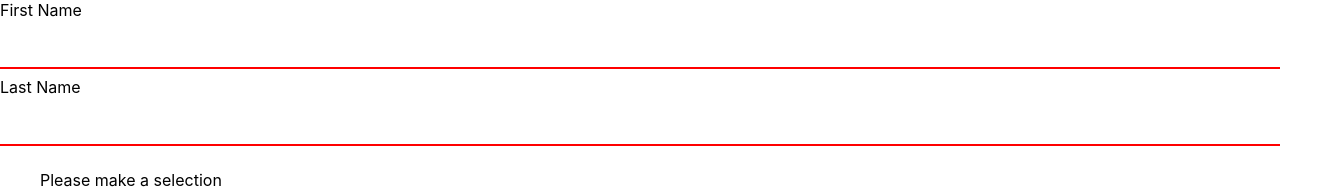
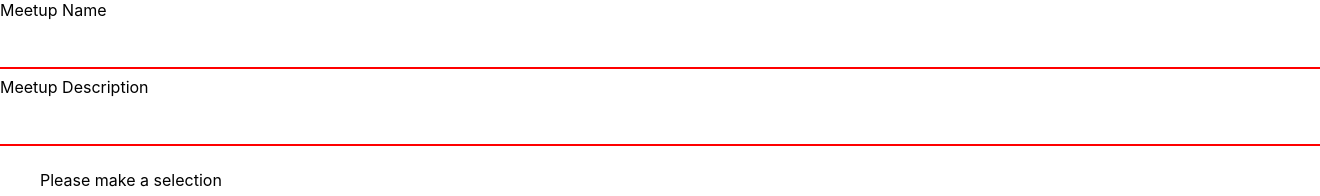
Before and after one commit to NicholasLin718/Party-Planner, a React (Create React App) app in the folder frontend/: page /range in a window 1280 px wide. Shown: the top 196 px of the page, 1320 px wide, since content can reach past the window. Built offline with nearby package versions, Linux system fonts and the light colour scheme.

Commit message:
cleaned up code

```diff
--- a/frontend/src/HomePage/src/HomePage.jsx
+++ b/frontend/src/HomePage/src/HomePage.jsx
@@ -31,7 +31,7 @@ function HomePage() {
                 <NavBar />
                 <Login />
                 <LoginButton />
-                <div class='animationBottom'>
+                <div className='animationBottom'>
                     <AnimationLady />
                 </div>
             </ThemeProvider>
--- a/frontend/src/HomePage/src/HomePageComponents/Login.js
+++ b/frontend/src/HomePage/src/HomePageComponents/Login.js
@@ -15,17 +15,14 @@ const styles = makeStyles({
         fontWeight: '350',
         fontSize: '2.5em',
         paddingTop: '6rem',
-        flexGrow: 1,
-        ['@media (max-width:780px)']: {
-            paddingBottom: '1rem'
-        }
+        flexGrow: 1
     }
 });
 function Login() {
-    const classes = styles();
+    const loginStyle = styles();
     return (
-        <Toolbar position='center' className={classes.bar}>
-            <Typography variant='h4' className={classes.text}>
+        <Toolbar position='center' className={loginStyle.bar}>
+            <Typography variant='h4' className={loginStyle.text}>
                 Schedule meetings for everyone without the hassle.
             </Typography>
         </Toolbar>
--- a/frontend/src/HomePage/src/HomePageComponents/LoginButton.js
+++ b/frontend/src/HomePage/src/HomePageComponents/LoginButton.js
@@ -13,20 +13,19 @@ const styles = makeStyles({
 });
 
 function Login() {
-    const classes = styles();
+    const loginStyle = styles();
     const [title, setTitle] = useState('');
 
     return (
-        <Toolbar className={classes.textField}>
-            <form class='loginStyle'>
+        <Toolbar className={loginStyle.textField}>
+            <form className='loginStyle'>
                 <input
-                    class='loginButton'
+                    className='loginButton'
                     type='textarea'
-                    defaultValue={''}
                     placeholder='Enter Username'
                     value={title}
                     onChange={(e) => setTitle(e.target.value)}></input>
-                <input type='submit' class='loginSubmit'></input>
+                <input type='submit' className='loginSubmit'></input>
             </form>
         </Toolbar>
     );
--- a/frontend/src/components/TimeRange/TimeRange.jsx
+++ b/frontend/src/components/TimeRange/TimeRange.jsx
@@ -98,14 +98,10 @@ const TimeRange = forwardRef((props, ref) => {
     return (
         <div className='App'>
             <form>
-                <label> First Name</label>
-                <input type='text' id='fname' onChange={onTitleFieldChanged} />
-                <label>Last Name</label>
-                <input
-                    type='text'
-                    id='lname'
-                    onChange={onDescriptionFieldChanged}
-                />
+                <label> Meetup Name</label>
+                <input type='text' onChange={onTitleFieldChanged} />
+                <label>Meetup Description</label>
+                <input type='text' onChange={onDescriptionFieldChanged} />
             </form>
             <blockquote>Please make a selection</blockquote>
             <div className='select-wrapper'>
--- a/frontend/src/components/TimeRange/styles.css
+++ b/frontend/src/components/TimeRange/styles.css
@@ -14,7 +14,14 @@ input[type='text'] {
     width: 100%;
     padding: 12px 20px;
     margin: 8px 0;
-    box-sizing: border-box;
     border: none;
     border-bottom: 2px solid red;
 }
+
+input[type='text'] :active {
+    width: 100%;
+    padding: 12px 20px;
+    margin: 8px 0;
+    border: none;
+    border-bottom: 2px solid red;
+}
```
